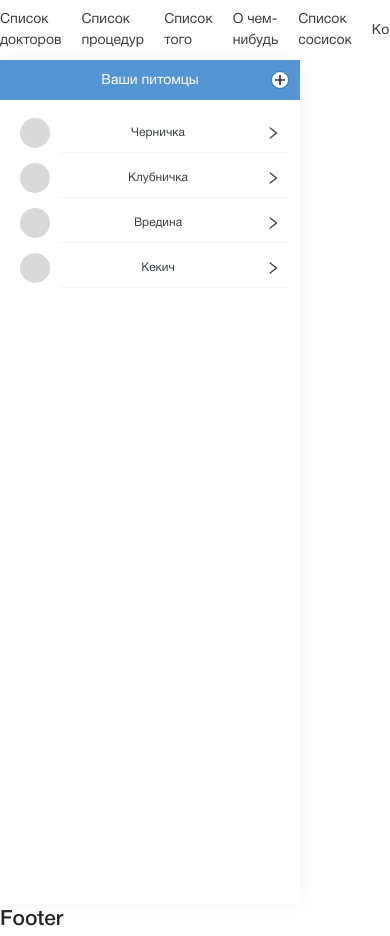
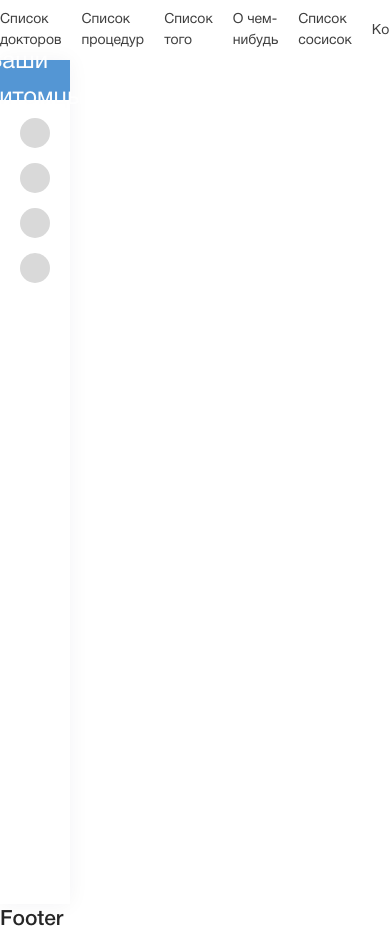
Before and after one commit to AlexVedernikoff/Vet-clinic-for-wolfik, a React (Create React App) app: page / in a window 390 px wide. Shown: the top 936 px of the page. Built offline with nearby package versions, Linux system fonts and the light colour scheme.

Commit message:
VC-19: PetSidebar redesigned

```diff
--- a/src/components/PetSidebar/PetSidebar.module.scss
+++ b/src/components/PetSidebar/PetSidebar.module.scss
@@ -7,6 +7,9 @@ $pet-name: #3A4045;
   display: flex;
   flex-direction: column;
   width: 300px;
+  @media (max-width: 768px) {
+    width: 70px;
+  }
   height: 100vh;
   .header {
     cursor: default;
@@ -18,8 +21,14 @@ $pet-name: #3A4045;
     background-color: $main-color;
     .title {
       color: $text-color;
+      @media (max-width: 768px) {
+        font-size: 24px;
+      }
     }
     .addpet {
+      @media (max-width: 768px) {
+        display: none;
+      }
       cursor: pointer;
       width: 18px;
       height: 18px;
@@ -40,6 +49,9 @@ $pet-name: #3A4045;
   }
   .petlist {
     padding: 10px;
+    @media (max-width: 768px) {
+      padding: 10px 0;
+    }
     list-style: none;
     .pet-checked {
       background: rgba(84, 150, 212, 0.2);
@@ -47,6 +59,7 @@ $pet-name: #3A4045;
         border: 1.5px solid #2E75B7;
       }
     }
+    @media (min-width: 769px) {
       .pet::after {
         content: '';
         width: 230px;
@@ -56,8 +69,12 @@ $pet-name: #3A4045;
         position: absolute;
         transform: translate(40px, 20px);
       }
+    }
     .pet-checked,
     .pet {
+      @media (max-width: 768px) {
+        padding: 0;
+      }
       position: relative;
       transition: .3s;
       cursor: pointer;
@@ -68,6 +85,9 @@ $pet-name: #3A4045;
       align-items: center;
       border-radius: 3px;
       .pet-avatar {
+        @media (max-width: 768px) {
+          margin: 0 auto;
+        }
         width: 30px;
         height: 30px;
         background: #D9D9D9;
@@ -77,12 +97,18 @@ $pet-name: #3A4045;
         }
       }
       .pet-name {
+        @media (max-width: 768px) {
+          display: none;
+        }
         color: $pet-name;
         font-size: 12px;
         line-height: 15px;
       }
       .open,
       .closed {
+        @media (max-width: 768px) {
+          display: none;
+        }
         color: #3A4045;
         transition: rotate .2s;
       }
@@ -92,6 +118,10 @@ $pet-name: #3A4045;
       }
     }
     .buttons {
+      @media (max-width: 768px) {
+        display: none;
+
+      }
       display: flex;
       justify-content: space-between;
       padding: 10px;
--- a/src/components/PetSidebar/PetSidebar.tsx
+++ b/src/components/PetSidebar/PetSidebar.tsx
@@ -1,4 +1,9 @@
-import { DeleteFilled, EditFilled, RightOutlined } from '@ant-design/icons';
+import {
+  DeleteFilled,
+  EditFilled,
+  MenuUnfoldOutlined,
+  RightOutlined,
+} from '@ant-design/icons';
 import { useState } from 'react';
 import { Button } from 'antd';
 import css from './PetSidebar.module.scss';
@@ -6,7 +11,7 @@ import css from './PetSidebar.module.scss';
 interface Pets {
   id: number;
   name: string;
-  checked?: boolean;
+  checked: boolean;
 }
 
 const petListItem = (pet: Pets, cb: (id: number) => void): JSX.Element => (
@@ -53,7 +58,11 @@ const PetSidebar = (): JSX.Element => {
   return (
     <aside className={css.petsidebar}>
       <header className={css.header}>
-        <span className={css.title}>Ваши питомцы</span>
+        {window.screen.width > 768 ? (
+          <span className={css.title}>Ваши питомцы</span>
+        ) : (
+          <MenuUnfoldOutlined className={css.title} onClick={() => {}} />
+        )}
         <button type="button" className={css.addpet}>
           <span>+</span>
         </button>
```
Lines whose indentation alone changed are shown as unchanged.
